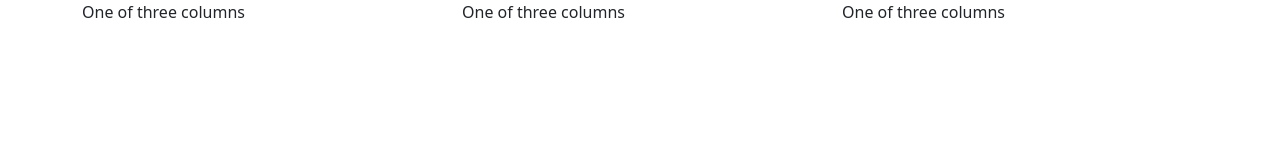
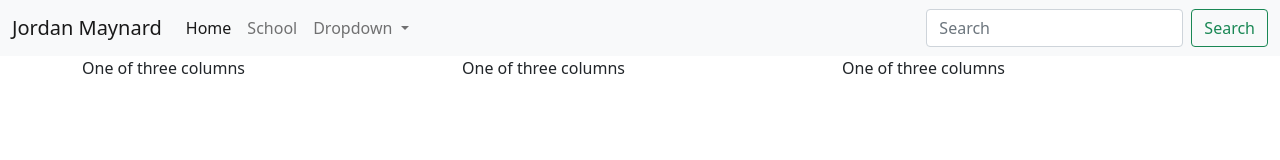
Before and after one commit to Jordan-Maynard101/Bootstrap, a plain HTML site: page index.html in a window 1280 px wide. Drawn offline with Linux system fonts and the light colour scheme.

Commit message:
Add files via upload

```diff
--- a/index.html
+++ b/index.html
@@ -12,7 +12,32 @@
   </head>
 
   <body>
-
+    <nav class="navbar navbar-expand-lg navbar-light bg-light">
+      <div class="container-fluid">
+        <a class="navbar-brand" href="#">Jordan Maynard</a>
+        <button class="navbar-toggler" type="button" data-bs-toggle="collapse" data-bs-target="#navbarSupportedContent" aria-controls="navbarSupportedContent" aria-expanded="false" aria-label="Toggle navigation">
+          <span class="navbar-toggler-icon"></span>
+        </button>
+        <div class="collapse navbar-collapse" id="navbarSupportedContent">
+          <ul class="navbar-nav me-auto mb-2 mb-lg-0">
+            <li class="nav-item">
+              <a class="nav-link active" aria-current="page" href="https://www.mrgeiger.com/students/jmaynard/">Home</a>
+            </li>
+            <li class="nav-item">
+              <a class="nav-link" href="#">School</a>
+            </li>
+            <li class="nav-item dropdown">
+              <a class="nav-link dropdown-toggle" href="#" id="navbarDropdown" role="button" data-bs-toggle="dropdown" aria-expanded="false">
+                Dropdown
+              </a>
+          </ul>
+          <form class="d-flex">
+            <input class="form-control me-2" type="search" placeholder="Search" aria-label="Search">
+            <button class="btn btn-outline-success" type="submit">Search</button>
+          </form>
+        </div>
+      </div>
+    </nav>
     <div class="container">
       <div class="row">
         <div class="col-sm">
```
